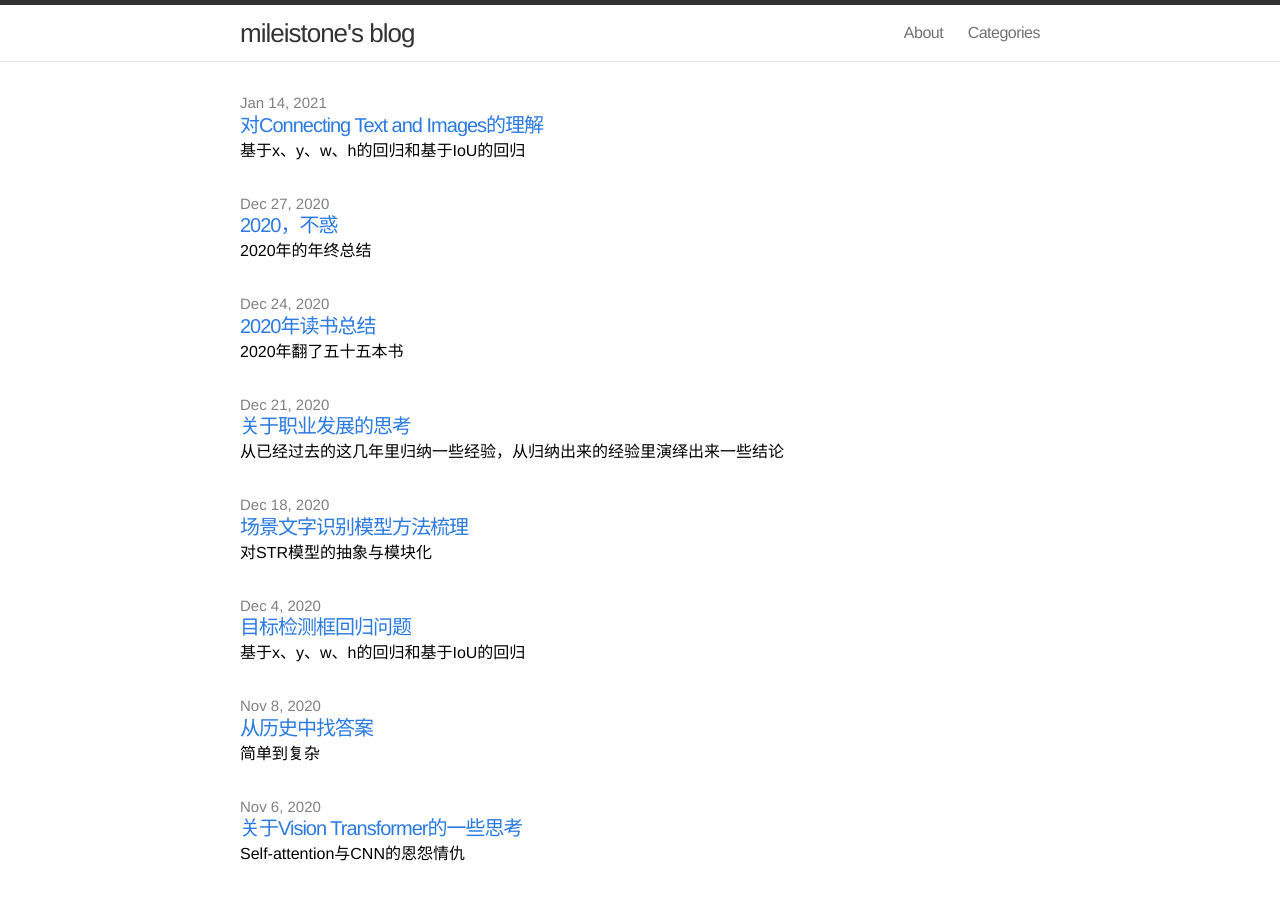
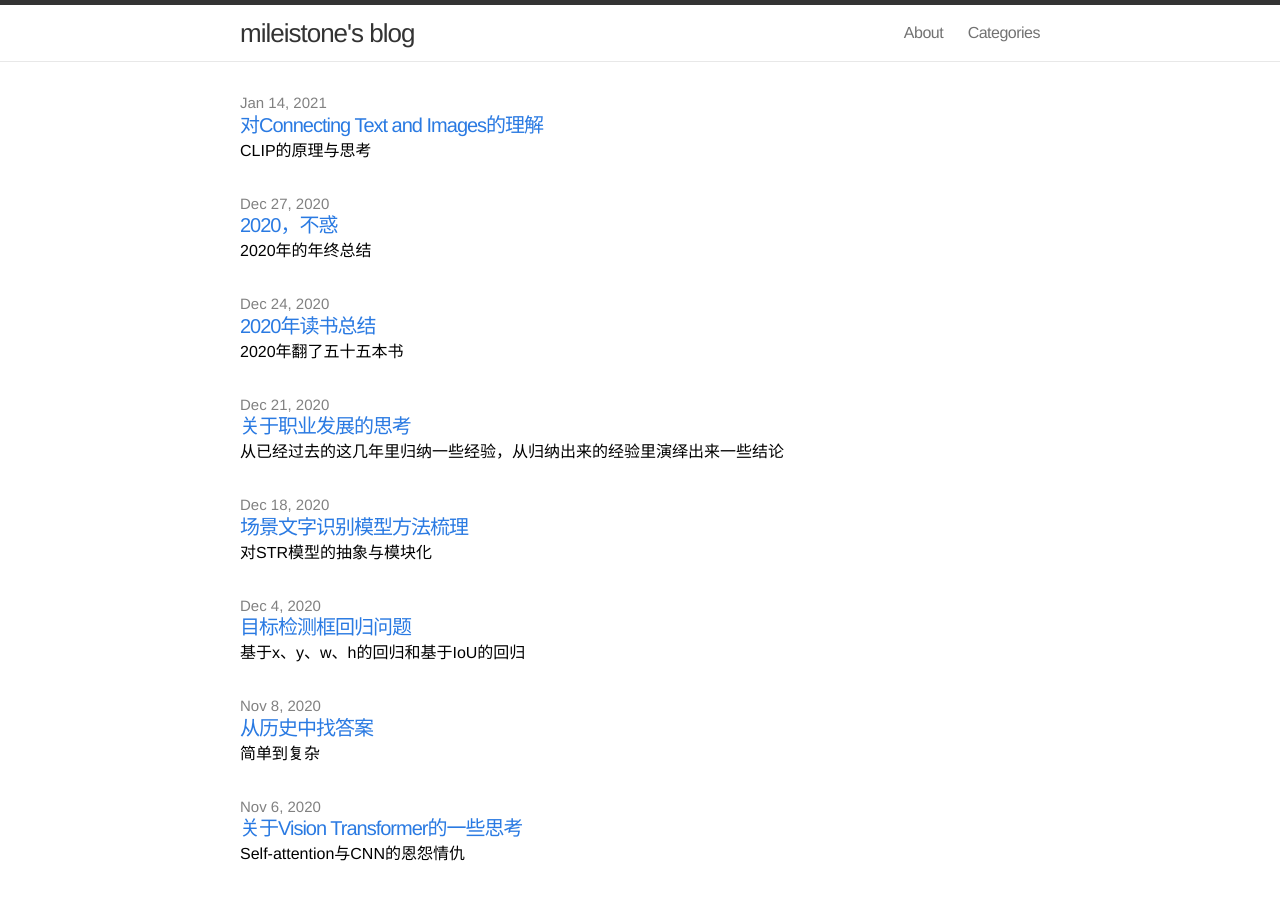
Before and after one commit to mileistone/mileistone.github.io, a Jekyll site: the page built from index.html, in a window 1280 px wide and 900 px high. Built offline with Jekyll 4.4.1, drawn with Linux system fonts in a browser that asks for light colours.

Commit message:
Update 2021-01-14-thought-on-connecting-text-and-images.md

```diff
--- a/_posts/2021-01-14-thought-on-connecting-text-and-images.md
+++ b/_posts/2021-01-14-thought-on-connecting-text-and-images.md
@@ -2,7 +2,7 @@
 layout: post
 comments: true
 title: 对Connecting Text and Images的理解
-excerpt: 基于x、y、w、h的回归和基于IoU的回归
+excerpt: CLIP的原理与思考
 categories: Work
 date: 2021-01-14 22:00:00
 ---
```
